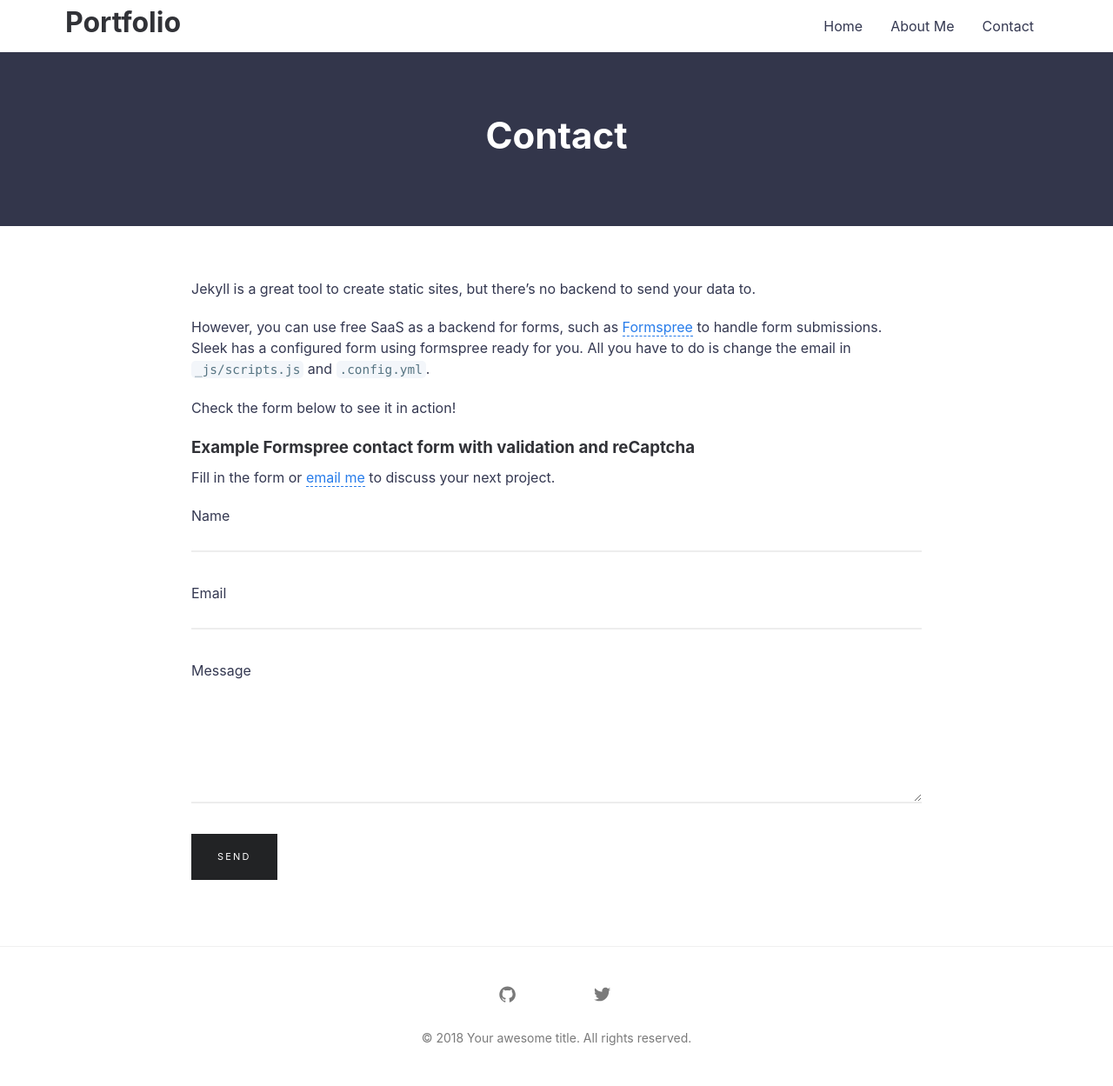
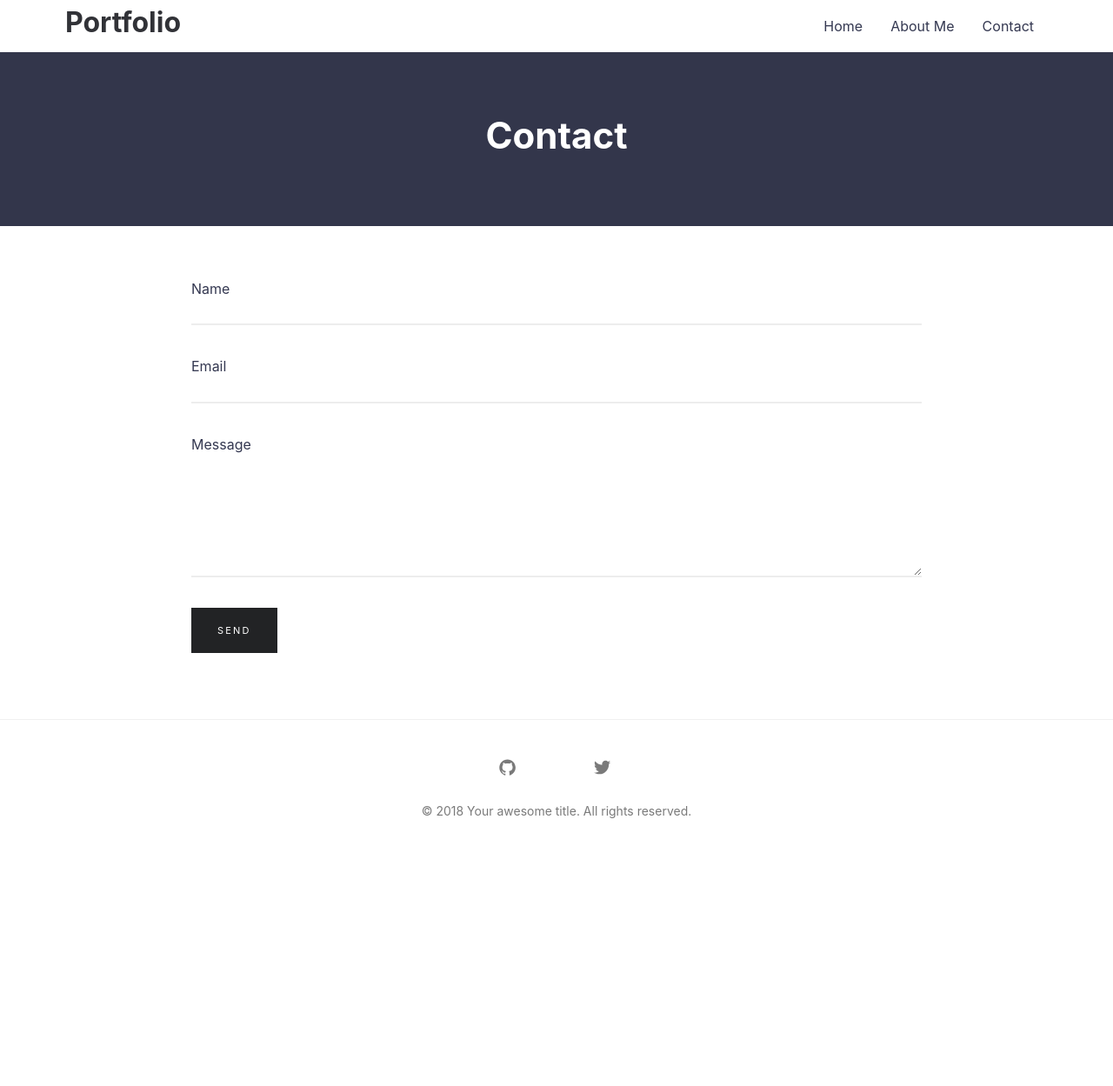
Before and after one commit to k2y1231/k2y1231.github.io, a Jekyll site: the page built from contact.md, in a window 1280 px wide. Shown: the whole page at 87% size. Built offline with Jekyll 4.4.1, drawn with Linux system fonts in a browser that asks for light colours; after the commit the page ends 988 px from its top, so only the background shows below that.

Commit message:
contact email form modified

```diff
--- a/_config.yml
+++ b/_config.yml
@@ -14,7 +14,7 @@
 # You can create any custom variable you would like, and they will be accessible
 # in the templates via {{ site.myvariable }}.
 title: Your awesome title
-email: your-email@example.com
+email: k2y1231@naver.com
 description: >- # this means to ignore newlines until "baseurl:"
   Write an awesome description for your new site here. You can edit this
   line in _config.yml. It will appear in your document head meta (for
--- a/contact.md
+++ b/contact.md
@@ -4,16 +4,6 @@
 permalink: /contact/
 ---
 
-Jekyll is a great tool to create static sites, but there’s no backend to send your data to.
-
-However, you can use free SaaS as a backend for forms, such as [Formspree](https://formspree.io/) to handle form submissions. Sleek has a configured form using formspree ready for you. All you have to do is change the email in `_js/scripts.js` and `.config.yml`.
-
-Check the form below to see it in action!
-
-### Example Formspree contact form with validation and reCaptcha
-
-Fill in the form or [email me](mailto:{{site.email}}) to discuss your next project.
-
 {% include form.html %}
 
 {% include modal.html %}
```
